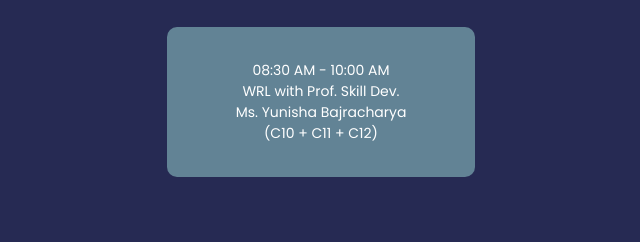
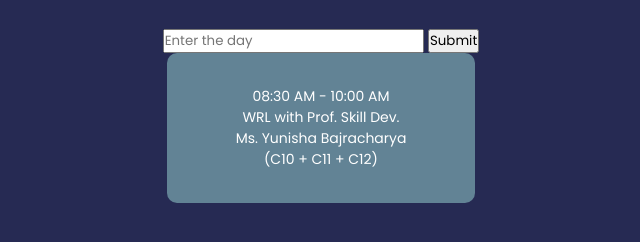
Before and after one commit to satishkojushrestha/schedule, a plain HTML site: page index.html in a window 1280 px wide. Shown: the part 166-408 px from the top of the page, without its empty margins (319-959 px from the left). Drawn offline with Linux system fonts and the light colour scheme.

Commit message:
Update index.html

```diff
--- a/index.html
+++ b/index.html
@@ -15,6 +15,11 @@
             <img src="assets/Vector.svg" alt="image" class="triangel animation">
             <h1 class="header animation">Today's Schedule</h1>
             <h2 id="date" class="sub-header animation">Today: SUN</h2>
+            <form class="forms">
+                <input type="text" id="day" placeholder="Enter the day">
+                <input type="submit"  id="submitButton" value="Submit">
+            </form>
+
         </div>
 
     </div>
```
